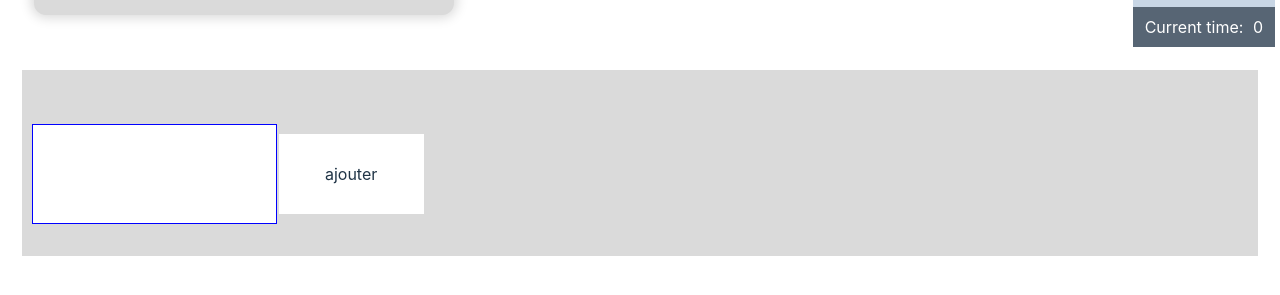
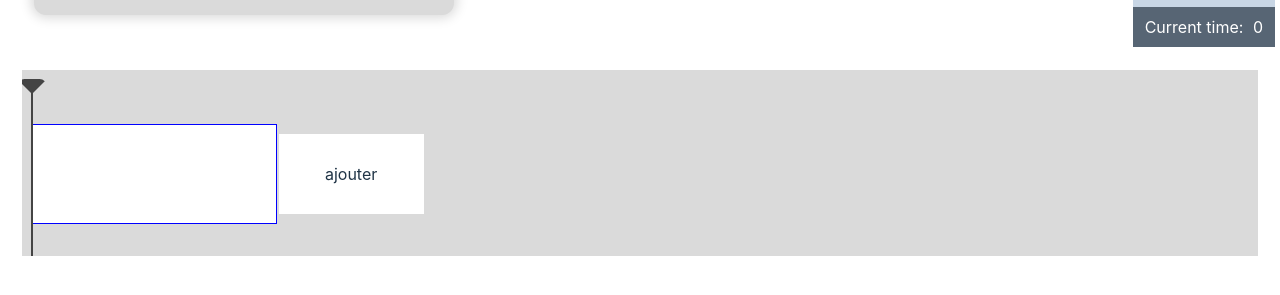
Before and after one commit to assadi-dev/projet-video-editor, a React (Vite) app: page / in a window 1280 px wide. Shown: the part 339-634 px from the top of the page. Built offline with nearby package versions, Linux system fonts and the light colour scheme.

Commit message:
suivi du curseur en fonction du clique

```diff
--- a/src/component/Timeline/Timeline.styled.js
+++ b/src/component/Timeline/Timeline.styled.js
@@ -7,6 +7,8 @@ export const Container = styled.div`
   overflow-x: auto;
   border-top: 1px solid #dadada;
   background-color: #dadada;
+  position: relative;
+  overflow-y: hidden;
   .contentScene {
     border: 1px solid blue;
     width: 245px;
@@ -35,5 +37,32 @@ export const SceneItemVideo = styled.div`
 //Marker
 
 export const TimeLineMarkerContainer = styled.div`
-  background: black;
+  position: absolute;
+  display: flex;
+  align-items: center;
+  justify-content: center;
+  flex-direction: column;
+  position: absolute;
+  z-index: 180;
+  left: ${(props) => (props.position ? props.position : 0)}px;
+  top: 0;
+  width: 2px;
+  padding-left: 10px;
+  transition: all 0.45s;
 `;
+
+export const TimeLineMarkerHeader = styled.div`
+  display: inline-block;
+  height: 0;
+  width: 0;
+  border-top: 15px solid #444;
+  border-right: 15px solid transparent;
+  border-left: 15px solid transparent;
+  border-radius: 15px;
+  transform: translateY(8px);
+`;
+export const TimeLineMarkerLine = styled.div`
+  width: 2px;
+  height: 250px;
+  background: #444; ;
+`;
--- a/src/component/Timeline/TimelineMarker.jsx
+++ b/src/component/Timeline/TimelineMarker.jsx
@@ -1,7 +1,17 @@
 import React from "react";
+import {
+  TimeLineMarkerContainer,
+  TimeLineMarkerHeader,
+  TimeLineMarkerLine,
+} from "./Timeline.styled";
 
-const TimelineMarker = () => {
-  return <div></div>;
+const TimelineMarker = ({ position }) => {
+  return (
+    <TimeLineMarkerContainer position={position}>
+      <TimeLineMarkerHeader />
+      <TimeLineMarkerLine />
+    </TimeLineMarkerContainer>
+  );
 };
 
 export default TimelineMarker;
--- a/src/component/Timeline/index.jsx
+++ b/src/component/Timeline/index.jsx
@@ -1,4 +1,4 @@
-import React, { useContext, useEffect, useRef } from "react";
+import React, { useContext, useEffect, useRef, useState } from "react";
 import {
   Container,
   ContentSceneVideo,
@@ -6,9 +6,11 @@ import {
 } from "./Timeline.styled";
 import VideoEditingTimeline from "video-editing-timeline-react";
 import ScenContext from "../../context/sceneContext";
+import TimelineMarker from "./TimelineMarker";
 
 const TimelineRender = () => {
   const { scene, setScene } = useContext(ScenContext);
+  const [markerPosition, setMarkerPosition] = useState(0);
 
   const config = {
     canvasWidth: 2000,
@@ -17,40 +19,53 @@ const TimelineRender = () => {
     minimumScaleTime: 3,
   };
   const elementRef = useRef();
+  const sceneParentRef = useRef();
 
   useEffect(() => {
     let clickPosition = document.querySelectorAll(".contentScene");
-    function getPositionClick(e) {
+    function getPositionClick(e, i) {
       const duration = Number(e.target.dataset.duration);
       const id = e.target.dataset.id;
+      let width = e.target.clientWidth;
+      //console.log("layer", e.layerX);
       /*   console.log("layer", e.layerX);
       console.log("offset", e.offsetX);
       console.log("width", e.target.clientWidth); */
 
-      let currentTime = (e.layerX / e.target.clientWidth) * duration;
+      let currentTime = (e.layerX / width) * duration;
 
       console.log("currentTime: " + currentTime);
-      console.log(duration);
+
+      console.log(e.layerX);
 
       let selectedScene = scene.scenes.find((s) => s.id == id);
       setScene((prevState) => ({
         ...prevState,
         currentScene: { ...selectedScene, currentTime },
       }));
+
+      setMarkerPosition(e.layerX + width * i);
+      console.log(i);
     }
-    clickPosition.forEach(function (element) {
-      element.addEventListener("click", getPositionClick);
-
-      return () => {
-        element.removeEventListener("click", getPositionClick);
-      };
+    clickPosition.forEach(function (element, i) {
+      element.addEventListener("mouseup", (e) => getPositionClick(e, i));
+      return () => element.removeEventListener("mouseup", getPositionClick);
     });
   }, [scene.scenes.length]);
+
+  useEffect(() => {
+    let scenContent = sceneParentRef.current;
+
+    function setPosition(e) {
+      setMarkerPosition(e.layerX);
+    }
+  }, []);
 
   return (
     <Container>
       {/* <VideoEditingTimeline config={config} /> */}
-      <ContentSceneVideo>
+      <ContentSceneVideo ref={sceneParentRef}>
+        <TimelineMarker position={markerPosition} />
         {scene.scenes.length > 0 &&
           scene.scenes.map((s) => (
             <SceneItemVideo
```
